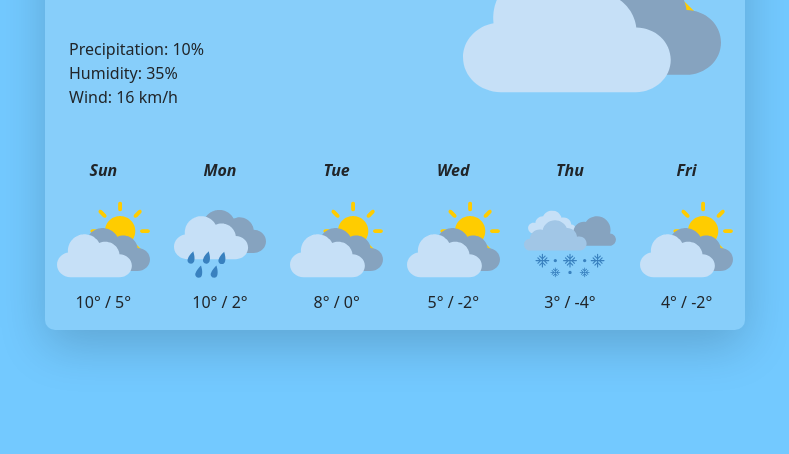
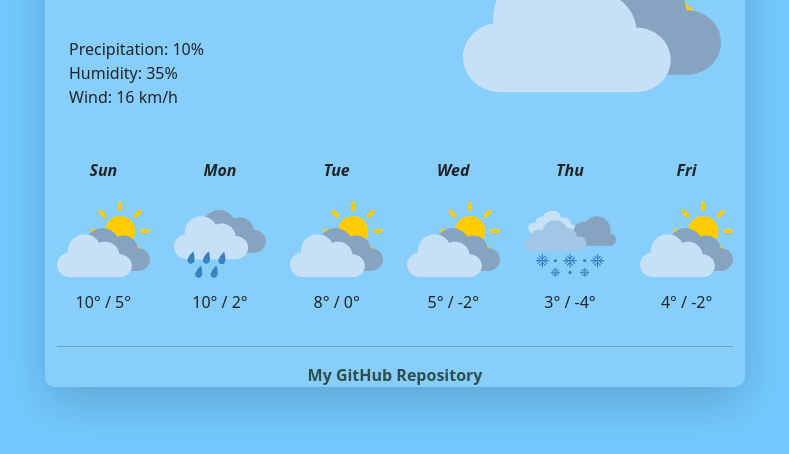
Before and after one commit to parnian-yousefi/SheCodesPlus, a website built with Parcel: page index.html in a window 1280 px wide. Shown: the part 256-710 px from the top of the page, without its empty margins (245-1034 px from the left). Built offline with nearby package versions, Linux system fonts and the light colour scheme; no server answers.

Commit message:
Added link to repository + styles

```diff
--- a/index.html
+++ b/index.html
@@ -114,6 +114,14 @@
           </p>
         </div>
       </div>
+      <hr />
+      <div class="row github">
+        <a
+          href="https://github.com/parnian-yousefi/SheCodesPlus"
+          target="_blank"
+          >My GitHub Repository</a
+        >
+      </div>
     </div>
     <script src="src/index.js"></script>
   </body>
--- a/src/styles.css
+++ b/src/styles.css
@@ -68,6 +68,17 @@ input:focus {
   vertical-align: middle;
 }
 
+.github a {
+  text-align: center;
+  font-weight: bold;
+  text-decoration: none !important;
+  color: darkslategrey;
+}
+
+.github a:hover {
+  color: black;
+}
+
 #currentDay {
   margin: 30px 0;
 }
```
